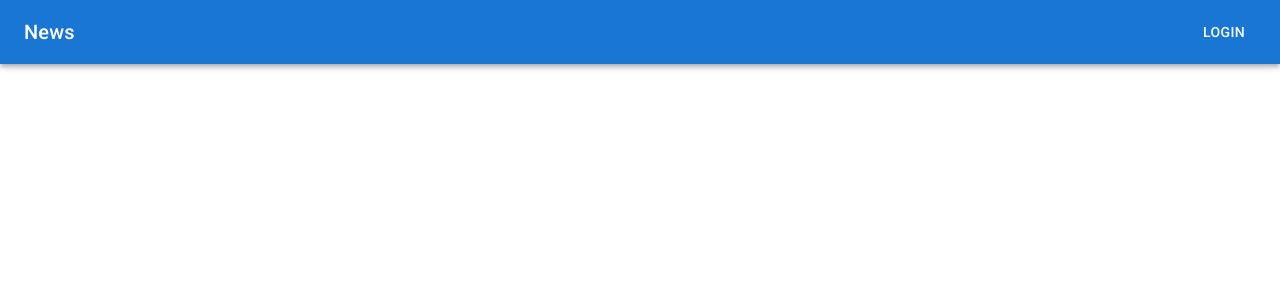
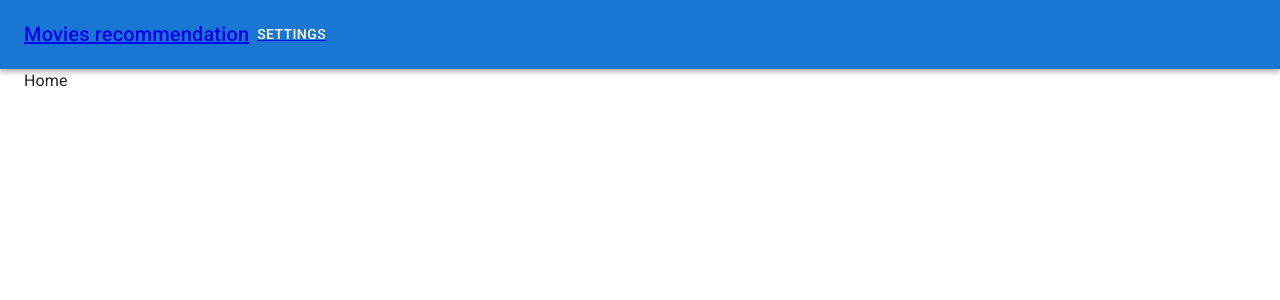
Before and after one commit to StasSytnykov/graphQL-practice, a React (Create React App) app in the folder client/: page / in a window 1280 px wide. Shown: the top 300 px of the page. Built offline with nearby package versions, Linux system fonts and the light colour scheme.

Commit message:
added basic navigationa

```diff
--- a/client/package.json
+++ b/client/package.json
@@ -16,6 +16,7 @@
     "@types/react-dom": "^18.0.10",
     "react": "^18.2.0",
     "react-dom": "^18.2.0",
+    "react-router-dom": "^6.6.1",
     "react-scripts": "5.0.1",
     "typescript": "^4.9.4",
     "web-vitals": "^2.1.4"
--- a/client/src/App.tsx
+++ b/client/src/App.tsx
@@ -1,91 +1,15 @@
-import React, { useState } from "react";
-import {
-  Box,
-  AppBar,
-  Toolbar,
-  CssBaseline,
-  IconButton,
-  Typography,
-  Button,
-  Drawer,
-  List,
-  ListItem,
-  ListItemButton,
-  ListItemIcon,
-  ListItemText,
-  Divider,
-  Hidden,
-} from "@mui/material";
-import MenuIcon from "@mui/icons-material/Menu";
-import InboxIcon from "@mui/icons-material/MoveToInbox";
-import MailIcon from "@mui/icons-material/Mail";
+import { CssBaseline, Container } from "@mui/material";
+import { Navigation } from "./components";
+import { Outlet } from "react-router-dom";
 
 function App() {
-  const [isDrawerOpen, setIsDrawerOpen] = useState(false);
-
-  const list = () => (
-    <Box sx={{ width: 250 }} role="presentation">
-      <List>
-        {["Inbox", "Starred", "Send email", "Drafts"].map((text, index) => (
-          <ListItem key={text} disablePadding>
-            <ListItemButton>
-              <ListItemIcon>
-                {index % 2 === 0 ? <InboxIcon /> : <MailIcon />}
-              </ListItemIcon>
-              <ListItemText primary={text} />
-            </ListItemButton>
-          </ListItem>
-        ))}
-      </List>
-      <Divider />
-      <List>
-        {["All mail", "Trash", "Spam"].map((text, index) => (
-          <ListItem key={text} disablePadding>
-            <ListItemButton>
-              <ListItemIcon>
-                {index % 2 === 0 ? <InboxIcon /> : <MailIcon />}
-              </ListItemIcon>
-              <ListItemText primary={text} />
-            </ListItemButton>
-          </ListItem>
-        ))}
-      </List>
-    </Box>
-  );
-
   return (
     <>
       <CssBaseline />
-      <Box>
-        <AppBar position="static">
-          <Toolbar>
-            <Hidden only={["lg", "xl"]}>
-              <IconButton
-                onClick={() => setIsDrawerOpen(true)}
-                size="large"
-                edge="start"
-                color="inherit"
-                aria-label="menu"
-                sx={{ mr: 2 }}
-              >
-                <MenuIcon />
-              </IconButton>
-            </Hidden>
-
-            <Typography variant="h6" component="div" sx={{ flexGrow: 1 }}>
-              News
-            </Typography>
-            <Button color="inherit">Login</Button>
-          </Toolbar>
-        </AppBar>
-        <Drawer
-          anchor="left"
-          open={isDrawerOpen}
-          onClose={() => setIsDrawerOpen(false)}
-        >
-          {list()}
-        </Drawer>
-      </Box>
+      <Navigation />
+      <Container maxWidth={"xl"}>
+        <Outlet />
+      </Container>
     </>
   );
 }
--- /dev/null
+++ b/client/src/components/Navigation/index.tsx
@@ -0,0 +1,84 @@
+import React, { useState } from "react";
+import {
+  Box,
+  AppBar,
+  Toolbar,
+  IconButton,
+  Typography,
+  Button,
+  Drawer,
+  List,
+  ListItem,
+  ListItemButton,
+  ListItemIcon,
+  ListItemText,
+  Hidden,
+} from "@mui/material";
+import MenuIcon from "@mui/icons-material/Menu";
+import SettingsIcon from "@mui/icons-material/Settings";
+import { Link } from "react-router-dom";
+
+function Navigation() {
+  const [isDrawerOpen, setIsDrawerOpen] = useState(false);
+
+  const list = () => (
+    <Box sx={{ width: 250 }} role="presentation">
+      <List>
+        <ListItem disablePadding>
+          <ListItemButton onClick={() => setIsDrawerOpen(false)}>
+            <Link to={"settings"}>
+              <ListItemIcon>
+                <SettingsIcon />
+              </ListItemIcon>
+              <ListItemText primary="Settings" />
+            </Link>
+          </ListItemButton>
+        </ListItem>
+      </List>
+    </Box>
+  );
+
+  return (
+    <Box>
+      <AppBar position="static">
+        <Toolbar>
+          <Hidden only={["lg", "xl"]}>
+            <IconButton
+              onClick={() => setIsDrawerOpen(true)}
+              size="large"
+              edge="start"
+              color="inherit"
+              aria-label="menu"
+              sx={{ mr: 2 }}
+            >
+              <MenuIcon />
+            </IconButton>
+          </Hidden>
+
+          <Link to={"/"}>
+            <Typography variant="h6" component="div" sx={{ flexGrow: 1 }}>
+              Movies recommendation
+            </Typography>
+          </Link>
+
+          <Box sx={{ display: { xs: "none", md: "flex" } }}>
+            <Link to={"settings"}>
+              <Button sx={{ my: 2, color: "white", display: "block" }}>
+                Settings
+              </Button>
+            </Link>
+          </Box>
+        </Toolbar>
+      </AppBar>
+      <Drawer
+        anchor="left"
+        open={isDrawerOpen}
+        onClose={() => setIsDrawerOpen(false)}
+      >
+        {list()}
+      </Drawer>
+    </Box>
+  );
+}
+
+export default Navigation;
--- /dev/null
+++ b/client/src/components/index.tsx
@@ -0,0 +1,3 @@
+import Navigation from "./Navigation";
+
+export { Navigation };
--- a/client/src/index.tsx
+++ b/client/src/index.tsx
@@ -1,16 +1,35 @@
 import React from "react";
 import ReactDOM from "react-dom/client";
+import { createBrowserRouter, RouterProvider } from "react-router-dom";
+import reportWebVitals from "./reportWebVitals";
 import App from "./App";
-import reportWebVitals from "./reportWebVitals";
+import { Settings, Home, Recommendation } from "./pages";
+
+const router = createBrowserRouter([
+  {
+    path: "/",
+    element: <App />,
+    children: [
+      {
+        index: true,
+        element: <Home />,
+      },
+      {
+        path: "settings",
+        element: <Settings />,
+      },
+      {
+        path: "recommendation",
+        element: <Recommendation />,
+      },
+    ],
+  },
+]);
 
 const root = ReactDOM.createRoot(
   document.getElementById("root") as HTMLElement
 );
-root.render(
-  <React.StrictMode>
-    <App />
-  </React.StrictMode>
-);
+root.render(<RouterProvider router={router} />);
 
 // If you want to start measuring performance in your app, pass a function
 // to log results (for example: reportWebVitals(console.log))
--- /dev/null
+++ b/client/src/pages/Home/index.tsx
@@ -0,0 +1,3 @@
+const Home = () => <div>Home</div>;
+
+export default Home;
--- /dev/null
+++ b/client/src/pages/Recommendation/index.tsx
@@ -0,0 +1,3 @@
+const Recommendation = () => <div>Recommendation</div>;
+
+export default Recommendation;
--- /dev/null
+++ b/client/src/pages/Settings/index.tsx
@@ -0,0 +1,3 @@
+const Settings = () => <div>Settings</div>;
+
+export default Settings;
--- /dev/null
+++ b/client/src/pages/index.tsx
@@ -0,0 +1,5 @@
+import Settings from "./Settings";
+import Home from "./Home";
+import Recommendation from "./Recommendation";
+
+export { Settings, Home, Recommendation };
```
Also changed, not shown: client/src/logo.svg (deleted), 1 other file (tests, documents, lock files or other folders).
